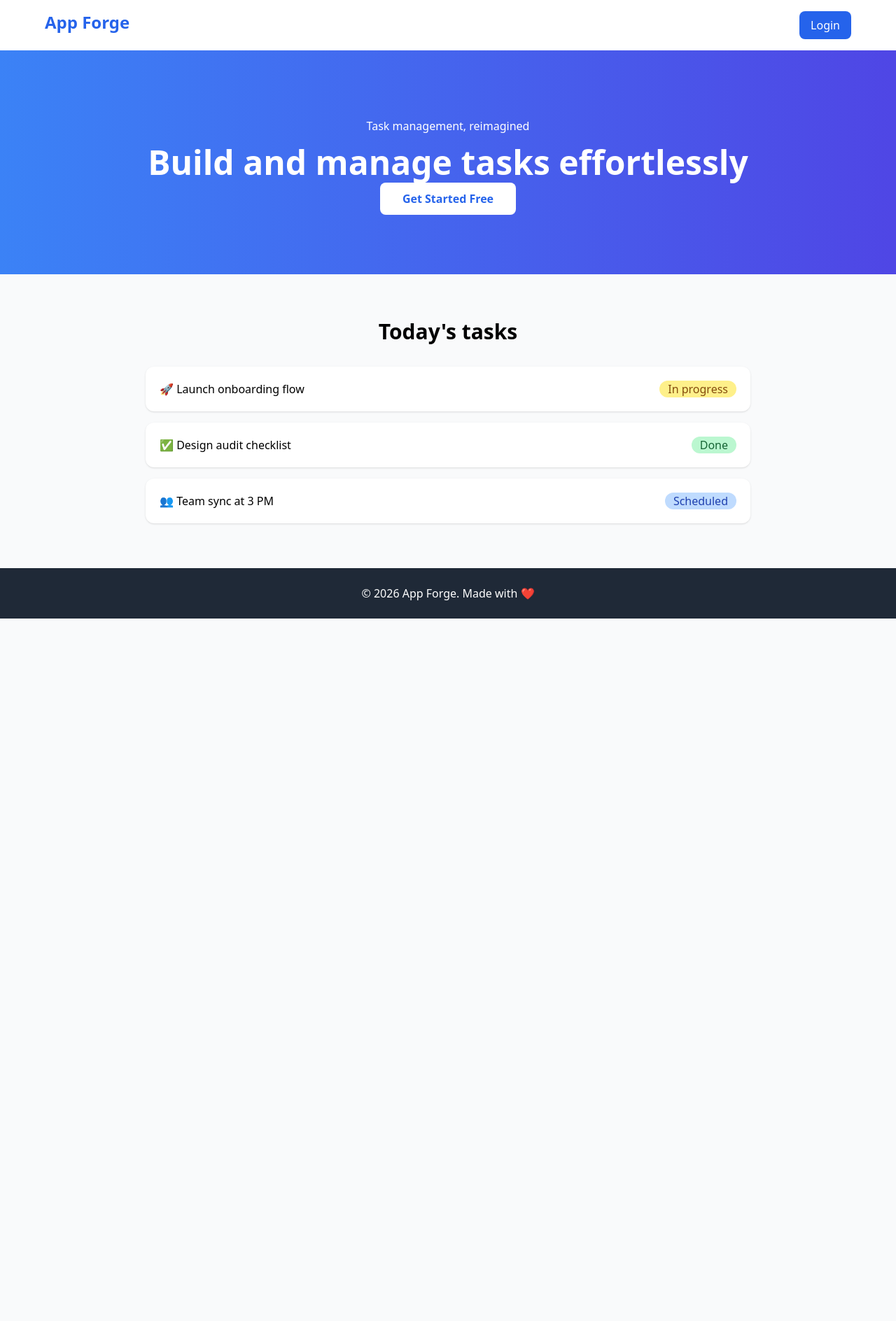
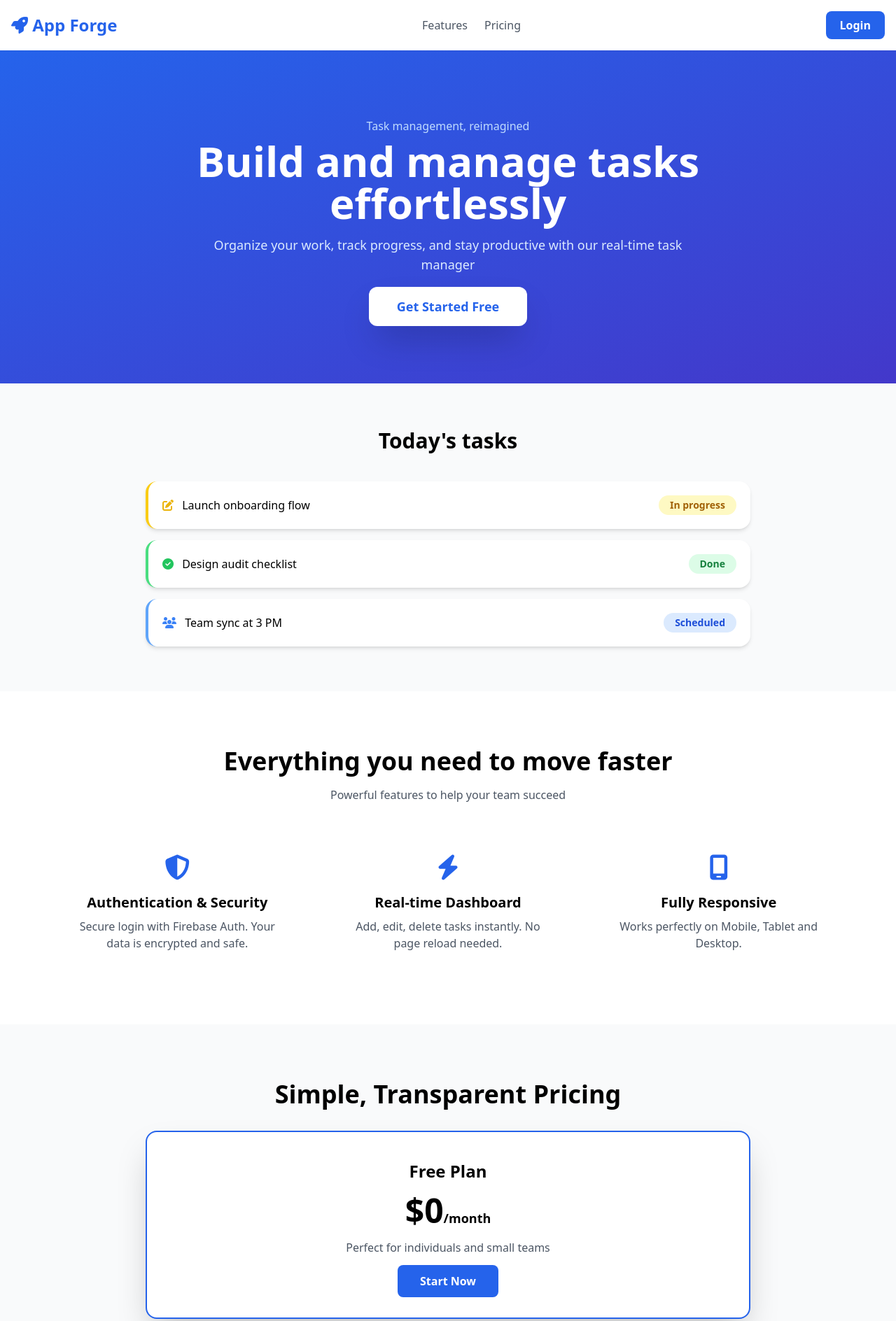
Before and after one commit to vishnunandhu199-eng/aap-forge-software-engineer, a website: page index.html in a window 1280 px wide. Shown: the top 1888 px of the page at 70% size. Before the commit the page ends 884 px from the top, so only its background shows below. Drawn offline with nearby package versions, Linux system fonts and the light colour scheme.

Commit message:
Revamp homepage layout and content
Updated the layout and content of the app's homepage, enhancing the navbar, hero section, task cards, features, and pricing sections. Added Font Awesome icons and improved overall styling.

```diff
--- a/index.html
+++ b/index.html
@@ -1,46 +1,93 @@
 <!DOCTYPE html>
-<html>
+<html lang="en">
 <head>
-  <title>App Forge</title>
+  <title>App Forge - Pro Task Manager</title>
   <script src="https://cdn.tailwindcss.com"></script>
+  <link rel="stylesheet" href="https://cdnjs.cloudflare.com/ajax/libs/font-awesome/6.5.0/css/all.min.css">
 </head>
-<body class="bg-gray-50">
+<body class="bg-gray-50 font-sans">
 
-  <!-- 1. NAVBAR -->
-  <nav class="bg-white shadow-md p-4">
-    <div class="max-w-6xl mx-auto flex justify-between">
-      <h1 class="text-2xl font-bold text-blue-600">App Forge</h1>
-      <a href="login.html" class="bg-blue-600 text-white px-4 py-2 rounded-lg">Login</a>
+  <!-- 1. PRO NAVBAR -->
+  <nav class="bg-white shadow-sm sticky top-0 z-50">
+    <div class="max-w-7xl mx-auto px-4 py-4 flex justify-between items-center">
+      <h1 class="text-2xl font-bold text-blue-600"><i class="fa-solid fa-rocket"></i> App Forge</h1>
+      <div class="space-x-6 hidden md:flex">
+        <a href="#features" class="text-gray-600 hover:text-blue-600">Features</a>
+        <a href="#pricing" class="text-gray-600 hover:text-blue-600">Pricing</a>
+      </div>
+      <a href="login.html" class="bg-blue-600 text-white px-5 py-2 rounded-lg hover:bg-blue-700 font-semibold">Login</a>
     </div>
   </nav>
 
-  <!-- 2. BLUE GRADIENT HERO -->
-  <section class="bg-gradient-to-r from-blue-500 to-indigo-600 text-white text-center py-24">
-    <p>Task management, reimagined</p>
-    <h1 class="text-5xl font-bold my-4">Build and manage tasks effortlessly</h1>
-    <a href="login.html" class="bg-white text-blue-600 px-8 py-3 rounded-lg font-bold">Get Started Free</a>
+  <!-- 2. PRO HERO with Gradient + Pattern -->
+  <section class="bg-gradient-to-br from-blue-600 to-indigo-700 text-white text-center py-24 px-4">
+    <p class="mb-2 text-blue-200">Task management, reimagined</p>
+    <h1 class="text-5xl md:text-6xl font-extrabold mb-4">Build and manage tasks <br> effortlessly</h1>
+    <p class="text-lg mb-8 text-blue-100 max-w-2xl mx-auto">Organize your work, track progress, and stay productive with our real-time task manager</p>
+    <a href="login.html" class="bg-white text-blue-600 px-10 py-4 rounded-xl text-lg font-bold hover:bg-gray-100 shadow-2xl">Get Started Free</a>
   </section>
 
-  <!-- 3. TASK CARDS -->
+  <!-- 3. TODAY'S TASKS - PRO CARDS -->
   <section class="max-w-4xl mx-auto py-16 px-4">
-    <h2 class="text-3xl font-bold text-center mb-8">Today's tasks</h2>
-    <div class="bg-white p-5 rounded-xl shadow mb-4 flex justify-between">
-      <span>🚀 Launch onboarding flow</span>
-      <span class="bg-yellow-200 text-yellow-800 px-3 rounded-full">In progress</span>
-    </div>
-    <div class="bg-white p-5 rounded-xl shadow mb-4 flex justify-between">
-      <span>✅ Design audit checklist</span>
-      <span class="bg-green-200 text-green-800 px-3 rounded-full">Done</span>
-    </div>
-    <div class="bg-white p-5 rounded-xl shadow flex justify-between">
-      <span>👥 Team sync at 3 PM</span>
-      <span class="bg-blue-200 text-blue-800 px-3 rounded-full">Scheduled</span>
+    <h2 class="text-3xl font-bold text-center mb-10">Today's tasks</h2>
+    <div class="space-y-4">
+      <div class="bg-white p-5 rounded-2xl shadow-md border-l-4 border-yellow-400 flex justify-between items-center hover:shadow-lg transition">
+        <div><i class="fa-solid fa-pen-to-square text-yellow-500 mr-2"></i> Launch onboarding flow</div>
+        <span class="bg-yellow-100 text-yellow-700 px-4 py-1 rounded-full text-sm font-semibold">In progress</span>
+      </div>
+      <div class="bg-white p-5 rounded-2xl shadow-md border-l-4 border-green-400 flex justify-between items-center hover:shadow-lg transition">
+        <div><i class="fa-solid fa-circle-check text-green-500 mr-2"></i> Design audit checklist</div>
+        <span class="bg-green-100 text-green-700 px-4 py-1 rounded-full text-sm font-semibold">Done</span>
+      </div>
+      <div class="bg-white p-5 rounded-2xl shadow-md border-l-4 border-blue-400 flex justify-between items-center hover:shadow-lg transition">
+        <div><i class="fa-solid fa-users text-blue-500 mr-2"></i> Team sync at 3 PM</div>
+        <span class="bg-blue-100 text-blue-700 px-4 py-1 rounded-full text-sm font-semibold">Scheduled</span>
+      </div>
     </div>
   </section>
 
-  <!-- 4. FOOTER -->
-  <footer class="bg-gray-800 text-white text-center py-6">
-    <p>© 2026 App Forge. Made with ❤️</p>
+  <!-- 4. FEATURES SECTION -->
+  <section id="features" class="bg-white py-20">
+    <div class="max-w-6xl mx-auto text-center px-4">
+      <h2 class="text-4xl font-bold mb-4">Everything you need to move faster</h2>
+      <p class="text-gray-600 mb-12">Powerful features to help your team succeed</p>
+      <div class="grid md:grid-cols-3 gap-10">
+        <div class="p-6">
+          <i class="fa-solid fa-shield-halved text-4xl text-blue-600 mb-4"></i>
+          <h3 class="font-bold text-xl mb-2">Authentication & Security</h3>
+          <p class="text-gray-600">Secure login with Firebase Auth. Your data is encrypted and safe.</p>
+        </div>
+        <div class="p-6">
+          <i class="fa-solid fa-bolt text-4xl text-blue-600 mb-4"></i>
+          <h3 class="font-bold text-xl mb-2">Real-time Dashboard</h3>
+          <p class="text-gray-600">Add, edit, delete tasks instantly. No page reload needed.</p>
+        </div>
+        <div class="p-6">
+          <i class="fa-solid fa-mobile-screen text-4xl text-blue-600 mb-4"></i>
+          <h3 class="font-bold text-xl mb-2">Fully Responsive</h3>
+          <p class="text-gray-600">Works perfectly on Mobile, Tablet and Desktop.</p>
+        </div>
+      </div>
+    </div>
+  </section>
+
+  <!-- 5. PRICING SECTION -->
+  <section id="pricing" class="py-20">
+    <div class="max-w-4xl mx-auto text-center px-4">
+      <h2 class="text-4xl font-bold mb-4">Simple, Transparent Pricing</h2>
+      <div class="bg-white p-10 rounded-2xl shadow-2xl mt-8 border-2 border-blue-600">
+        <h3 class="text-2xl font-bold">Free Plan</h3>
+        <p class="text-5xl font-bold my-4">$0<span class="text-lg">/month</span></p>
+        <p class="text-gray-600 mb-6">Perfect for individuals and small teams</p>
+        <a href="login.html" class="bg-blue-600 text-white px-8 py-3 rounded-lg font-bold">Start Now</a>
+      </div>
+    </div>
+  </section>
+
+  <!-- 6. PRO FOOTER -->
+  <footer class="bg-gray-900 text-gray-400 text-center py-10">
+    <h1 class="text-2xl font-bold text-white mb-2"><i class="fa-solid fa-rocket"></i> App Forge</h1>
+    <p>© 2026 App Forge. Built with Firebase + Tailwind CSS</p>
   </footer>
 
 </body>
```
